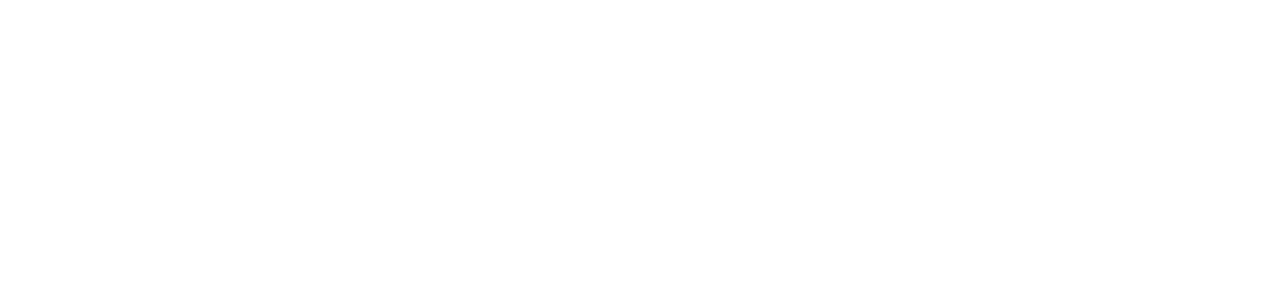
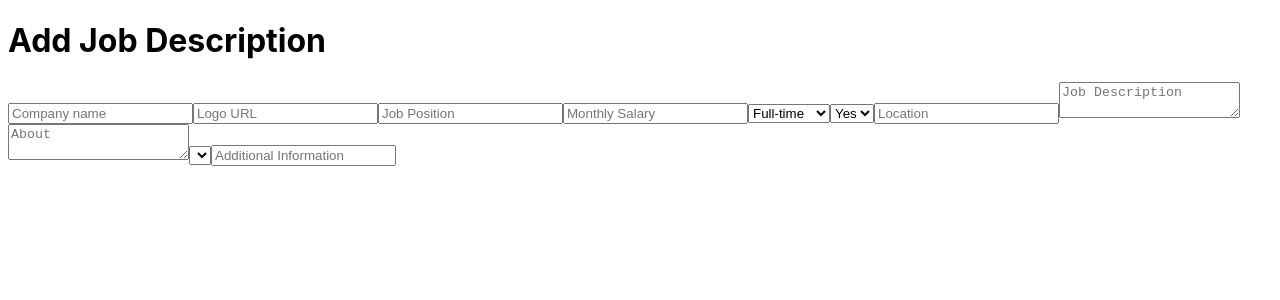
Before and after one commit to theRohan7/Cuvette-FullStack-capstone, a React (Vite) app in the folder Frontend/: page /new in a window 1280 px wide. Before the commit this address had no page. Shown: the top 300 px of the page. Built offline with nearby package versions, Linux system fonts and the light colour scheme.

Commit message:
createjob page incomplete

```diff
--- a/Frontend/src/App.jsx
+++ b/Frontend/src/App.jsx
@@ -3,6 +3,7 @@
 import Home from "./pages/Home"
 import Register from "./pages/Register"
 import Login from "./pages/Login"
+import CreateJob from "./pages/CreateJob"
 
 function App() {
 
@@ -14,6 +15,7 @@
     <Route path="/" element={<Home />}/>
     <Route path="/register" element={<Register />}/>
     <Route path="/login" element={<Login />}/>
+    <Route path="/new" element={<CreateJob />}/>
 
    </Routes>
    </>
--- /dev/null
+++ b/Frontend/src/pages/CreateJob.jsx
@@ -0,0 +1,81 @@
+const SKILLS = [
+    {
+       value: "React",
+       label: "React"
+    },
+    {
+       value: "Java",
+       label: "Java"
+    },
+    {
+       value: "JavaScript",
+       label: "JavaScript"
+    },
+    {
+       value: "Node",
+       label: "Node"
+    },
+    {
+       value: "Spring",
+       label: "Spring"
+    },
+    {
+       value: "DBMS",
+       label: "DBMS"
+    },
+    {
+       value: "python",
+       label: "python"
+    },
+    {
+       value: "Golang",
+       label: "Golang"
+    },
+    {
+       value: "Flask",
+       label: "Flask"
+    },
+    {
+       value: "Django",
+       label: "Django"
+    },
+
+]
+
+function CreateJob() {
+  return (
+    <div>
+      <h1>Add Job Description</h1>
+      <form >
+        <input name='companyName' type="text" placeholder='Company name'/>
+        <input name='logoURL' type="text" placeholder='Logo URL' />
+        <input name='position' type="text" placeholder='Job Position'/>
+        <input name='salary' type="number" placeholder='Monthly Salary'/>
+        <select name="jobType" id="">
+            <option value="Full-time">Full-time</option>
+            <option value="Part-time">Part-time</option>
+            <option value="Contract">Contract</option>
+            <option value="Freelance">Freelance</option>
+        </select>
+        <select name="remote" id="">
+            <option value="True">Yes</option>
+            <option value="False">No</option>
+        </select>
+        <input name='location' type="text" placeholder='Location' />
+        <textarea name="description" id="" placeholder='Job Description'></textarea>
+        <textarea name="about" id="" placeholder='About'></textarea>
+        <select name="skills" id="">
+            {SKILLS.map((skill,idx) => {
+
+                <option key={idx} value={skill.value}>{skill.label}</option>
+            })}
+        </select>
+        <input name="information" type="text" placeholder='Additional Information'/>
+
+
+      </form>
+    </div>
+  )
+}
+
+export default CreateJob
--- a/Frontend/src/pages/Login.jsx
+++ b/Frontend/src/pages/Login.jsx
@@ -2,8 +2,12 @@
 import { useState } from 'react'
 import { login } from '../services/register'
 import toast from 'react-hot-toast'
+import { useNavigate } from 'react-router-dom'
 
 function Login() {
+
+  const navigate = useNavigate()
+  const [loading, setloading] = useState(false)
   const [userData, setUserData] = useState({
     email: "",
     password: ""
@@ -18,8 +22,9 @@
 
   const handleSubmit = async(e) =>{
     e.preventDefault()
+    setloading(true)
     if(!userData.email || !userData.password){
-        console.error("Fields are required");
+        toast.error("Fields are required");
     }
     try {
         const {email, password} = userData
@@ -29,9 +34,14 @@
             const{data} = response;
             localStorage.setItem("token", data.data.token);
             toast.success("user logged in successfully")
+            navigate("/home")
+
         }
     } catch (error) {
-        console.log(error);
+        toast.error("Login Failed");
+    }
+    finally{
+      setloading(false)
     }
   }
   return (
@@ -40,7 +50,7 @@
       <form onSubmit={handleSubmit} >
         <input type="email" name='email' value={userData.email} placeholder='Email' onChange={handleChange} />
         <input type="password" name='password' value={userData.password} placeholder='Password' onChange={handleChange} />
-        <button type='submit'>Login</button>
+        <button disabled={loading} type='submit'>{loading? "Loading": "Login"}</button>
       </form>
     </div>
   )
--- a/Frontend/src/pages/Register.jsx
+++ b/Frontend/src/pages/Register.jsx
@@ -2,11 +2,13 @@
 import { useState } from 'react'
 import { register } from '../services/register'
 import { useNavigate } from "react-router-dom"
+import toast from 'react-hot-toast'
 
 
 function Register() {
 
   const navigate = useNavigate()
+  const [loading, setLoading] = useState(false)
   const [userData, setUserData] = useState({
     name: '',
     email: '',
@@ -22,6 +24,7 @@
 
   const handleSubmit = async (e) =>{
     e.preventDefault();
+    setLoading(true)
     if(!userData.name || !userData.email || !userData.password){
        console.error("fields are required");
     }
@@ -30,12 +33,15 @@
       const  response = await register({name, email, password})
       // console.log(response);
       if(response.status === 201){
-        alert("User created successfully")
+        toast.success("User Registered Successfully.")
         navigate('/login')
       }
 
     } catch (error) {
       console.log(error);
+    }
+    finally{
+      setLoading(false);
     }
   }
 
@@ -46,7 +52,7 @@
         <input name='name' value={userData.name} onChange={handleChange} type="text" placeholder="Name"/>
         <input name='email' value={userData.email} onChange={handleChange} type="email" placeholder="Email"/>
         <input name='password' value={userData.password} onChange={handleChange} type="password" placeholder="Password"/>
-        <button type='submit'>Submit</button>
+        <button disabled={loading} type='submit'>{loading?"Loading":"Register"}</button>
       </form>
     </div>
   )
--- a/Frontend/src/services/register.js
+++ b/Frontend/src/services/register.js
@@ -13,7 +13,7 @@
         return response;
 
     } catch (error) {
-        return new Error(error.response.data.message)
+        throw new Error(error.response.data.message)
     }
 }
 
@@ -26,7 +26,7 @@
 
        return response;
     } catch (error) {
-        return new Error(error.response.data.message)
+        throw new Error(error.response.data.message)
     }
 
 }
```
